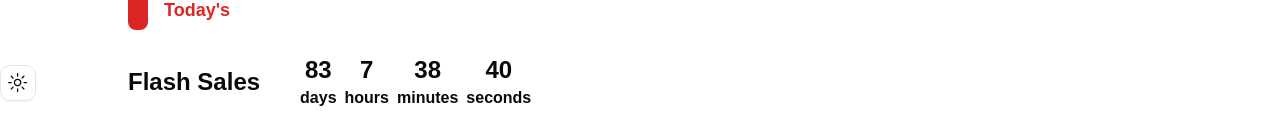
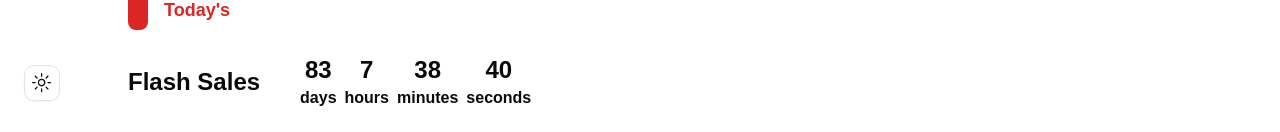
Before and after one commit to Robinson-Taiwo/e-commerce, a Next.js app: page / in a window 1280 px wide. Shown: the part 667-799 px from the top of the page. Built offline with nearby package versions, Linux system fonts and the light colour scheme.

Commit message:
wip: added account page

```diff
--- a/src/app/layout.tsx
+++ b/src/app/layout.tsx
@@ -41,10 +41,10 @@ export default function RootLayout({
           disableTransitionOnChange
         >
           <Navbar />
-          <div className="" >
+          <div className="relative" >
 
             {children}
-            <div className="sticky  bottom-8 right-8 "  >
+            <div className="sticky ml-6 bottom-8 left-8 "  >
               <ModeToggle />
             </div>
           </div>
```
